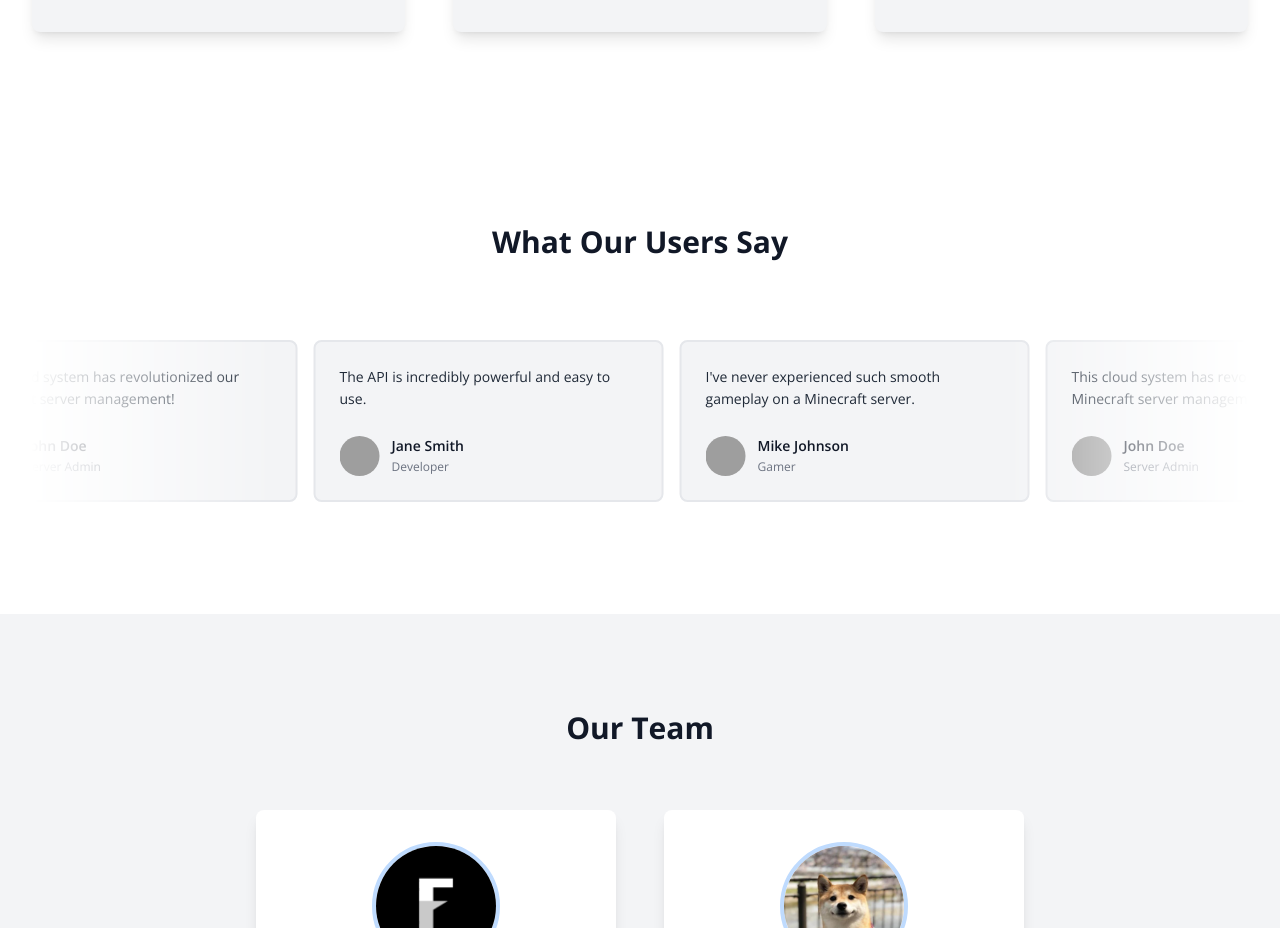
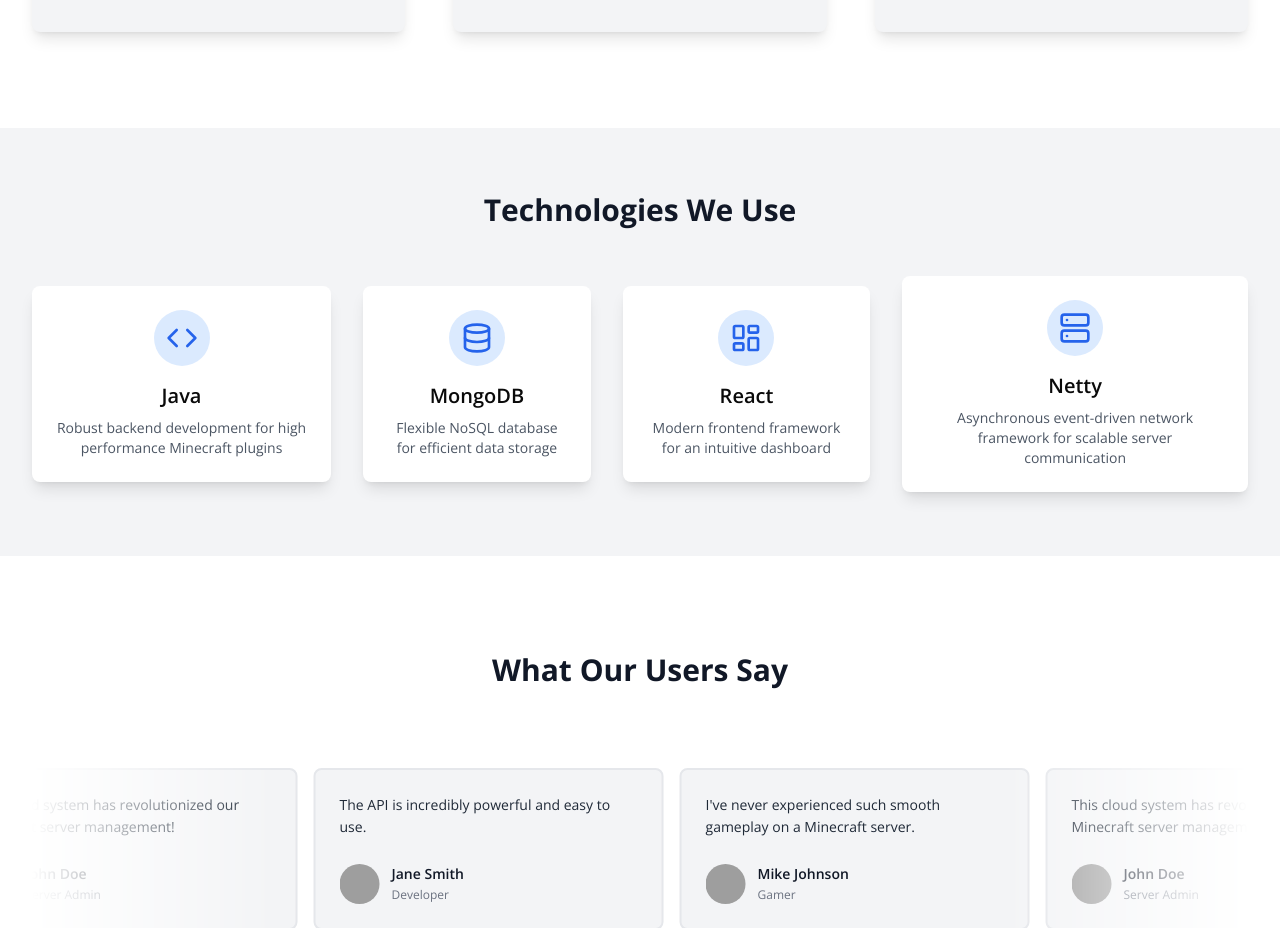
Before and after one commit to Fedox-die-Ente/fds-cluster, a Next.js app in the folder fdscluster-frontend/: page / in a window 1280 px wide. Shown: the part 948-1876 px from the top of the page. Built offline with nearby package versions, Linux system fonts and the light colour scheme; grey boxes are pictures that could not be loaded.

Commit message:
feat: added technologies section back after removing it

```diff
--- a/fdscluster-frontend/app/page.tsx
+++ b/fdscluster-frontend/app/page.tsx
@@ -15,7 +15,6 @@ import DownloadSection from "@/components/fdscluster/download-section";
 import Footer from "@/components/fdscluster/footer";
 import Image from "next/image";
 import { Button } from "@/components/ui/button";
-import { useTheme } from "next-themes";
 import { useEffect, useRef } from "react";
 import { InfiniteMovingCards } from "@/components/fdscluster/scroll";
 
@@ -84,8 +83,6 @@ const teamMembers = [
 ];
 
 export default function LandingPage() {
-	const { theme } = useTheme();
-
 	const testimonialsRef = useRef<HTMLDivElement>(null);
 	const scrollSpeed = 9;
 
@@ -220,9 +217,40 @@ export default function LandingPage() {
 					</div>
 				</section>
 
+				<section id="technologies" className="bg-gray-100 dark:bg-dark-one py-16">
+					<div className="max-w-7xl mx-auto px-4 sm:px-6 lg:px-8">
+						<h2 className="text-3xl font-bold text-center text-gray-900 dark:text-white mb-12">
+							Technologies We Use
+						</h2>
+						<div className="flex justify-center items-center space-x-8">
+							{technologies.map((tech, index) => (
+								<motion.div
+									key={tech.name}
+									className="bg-white dark:bg-dark-two p-6 rounded-lg shadow-lg hover:shadow-xl transition-shadow duration-300"
+									initial={{ opacity: 0, y: 20 }}
+									animate={{ opacity: 1, y: 0 }}
+									transition={{ duration: 0.5, delay: index * 0.1 }}
+								>
+									<div className="flex flex-col items-center text-center">
+										<div className="bg-blue-100 dark:bg-primary/30 p-3 rounded-full mb-4">
+											<tech.icon className="h-8 w-8 text-blue-600 dark:text-blue-400" />
+										</div>
+										<h3 className="text-xl font-semibold mb-2 dark:text-white">
+											{tech.name}
+										</h3>
+										<p className="text-gray-600 dark:text-gray-300 text-sm">
+											{tech.description}
+										</p>
+									</div>
+								</motion.div>
+							))}
+						</div>
+					</div>
+				</section>
+
 				<section
 					id="testimonials"
-					className="bg-white dark:bg-dark-one py-24 transition-colors duration-300"
+					className="bg-white dark:bg-dark-two py-24 transition-colors duration-300"
 				>
 					<div className="max-w-7xl mx-auto px-4 sm:px-6 lg:px-8">
 						<h2 className="text-3xl font-bold text-center text-gray-900 dark:text-white mb-16">
@@ -241,7 +269,7 @@ export default function LandingPage() {
 
 				<section
 					id="team"
-					className="bg-gray-100 dark:bg-dark-two py-24 transition-colors duration-300"
+					className="bg-gray-100 dark:bg-dark-one py-24 transition-colors duration-300"
 				>
 					<div className="max-w-7xl mx-auto px-4 sm:px-6 lg:px-8">
 						<h2 className="text-3xl font-bold text-center text-gray-900 dark:text-white mb-16">
@@ -251,7 +279,7 @@ export default function LandingPage() {
 							{teamMembers.map((member, index) => (
 								<motion.div
 									key={member.name}
-									className="bg-white dark:bg-dark-one rounded-lg p-8 text-center shadow-lg"
+									className="bg-white dark:bg-dark-two rounded-lg p-8 text-center shadow-lg"
 									initial={{ opacity: 0, y: 20 }}
 									animate={{ opacity: 1, y: 0 }}
 									transition={{ duration: 0.5, delay: index * 0.1 }}
@@ -279,7 +307,7 @@ export default function LandingPage() {
 
 				<section
 					id="faq"
-					className="bg-white dark:bg-dark-one py-24 transition-colors duration-300"
+					className="bg-white dark:bg-dark-two py-24 transition-colors duration-300"
 				>
 					<div className="max-w-3xl mx-auto px-4 sm:px-6 lg:px-8">
 						<h2 className="text-3xl font-bold text-center text-gray-900 dark:text-white mb-16">
@@ -289,7 +317,7 @@ export default function LandingPage() {
 							{faqs.map((faq, index) => (
 								<motion.div
 									key={index}
-									className="bg-gray-100 dark:bg-dark-two rounded-lg p-6 shadow-md"
+									className="bg-gray-100 dark:bg-dark-one rounded-lg p-6 shadow-md"
 									initial={{ opacity: 0, y: 20 }}
 									animate={{ opacity: 1, y: 0 }}
 									transition={{ duration: 0.5, delay: index * 0.1 }}
--- a/fdscluster-frontend/components/fdscluster/footer.tsx
+++ b/fdscluster-frontend/components/fdscluster/footer.tsx
@@ -2,7 +2,7 @@ import { Cloud } from "lucide-react";
 
 export default function Footer() {
 	return (
-		<footer className="bg-gray-800 dark:bg-dark-two text-white py-8">
+		<footer className="bg-gray-800 dark:bg-dark-one text-white py-8">
 			<div className="max-w-7xl mx-auto px-4 sm:px-6 lg:px-8">
 				<div className="flex justify-between items-center">
 					<div className="flex items-center">
--- a/fdscluster-frontend/components/fdscluster/scroll.tsx
+++ b/fdscluster-frontend/components/fdscluster/scroll.tsx
@@ -84,7 +84,7 @@ export const InfiniteMovingCards = ({
 			>
 				{items.map((item, idx) => (
 					<li
-						className="w-[350px] max-w-full relative rounded-lg border-2 border-gray-200 bg-gray-100 dark:bg-dark-two dark:border-dark-border flex-shrink-0 p-6 flex flex-col justify-between"
+						className="w-[350px] max-w-full relative rounded-lg border-2 border-gray-200 bg-gray-100 dark:bg-dark-one dark:border-dark-border flex-shrink-0 p-6 flex flex-col justify-between"
 						key={idx}
 					>
 						<blockquote className="flex flex-col h-full">
```
